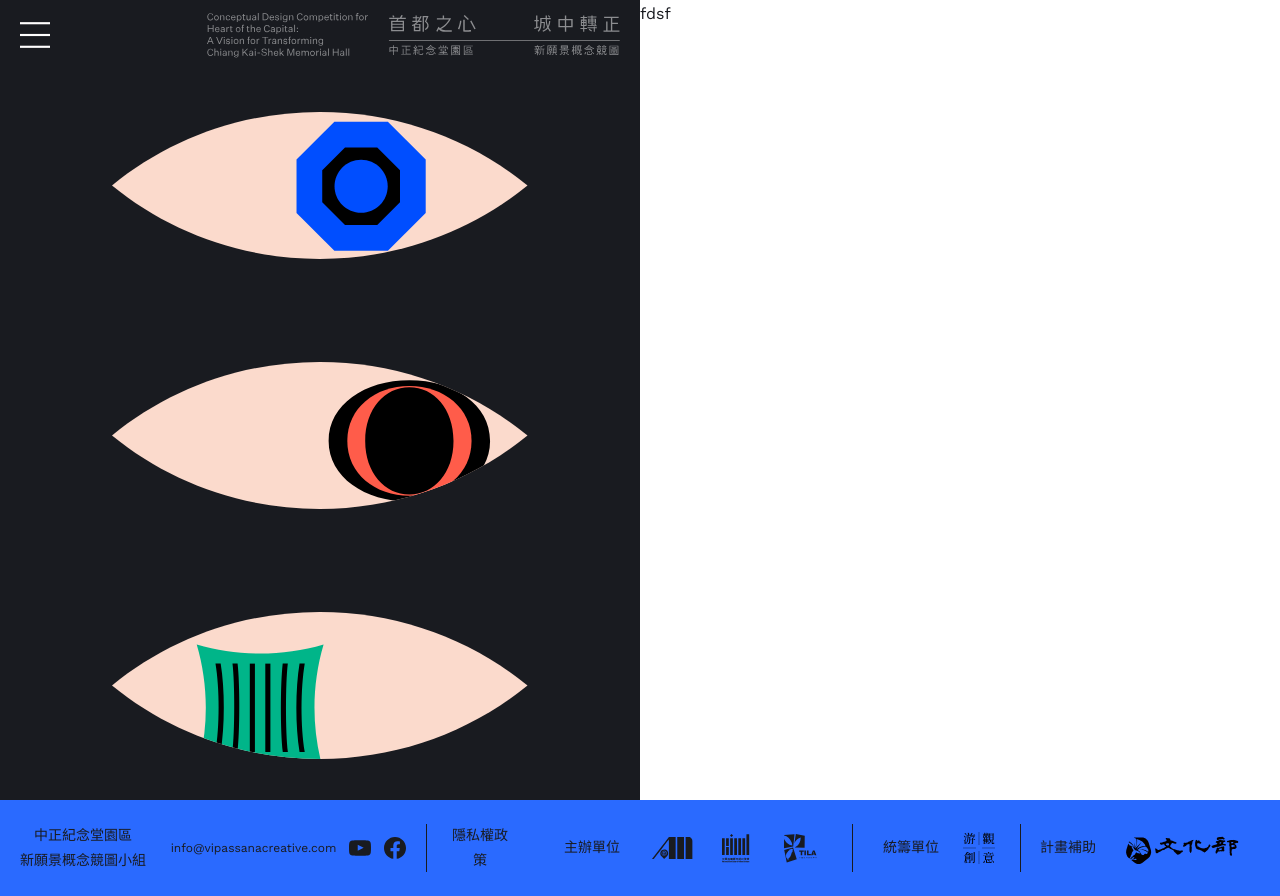
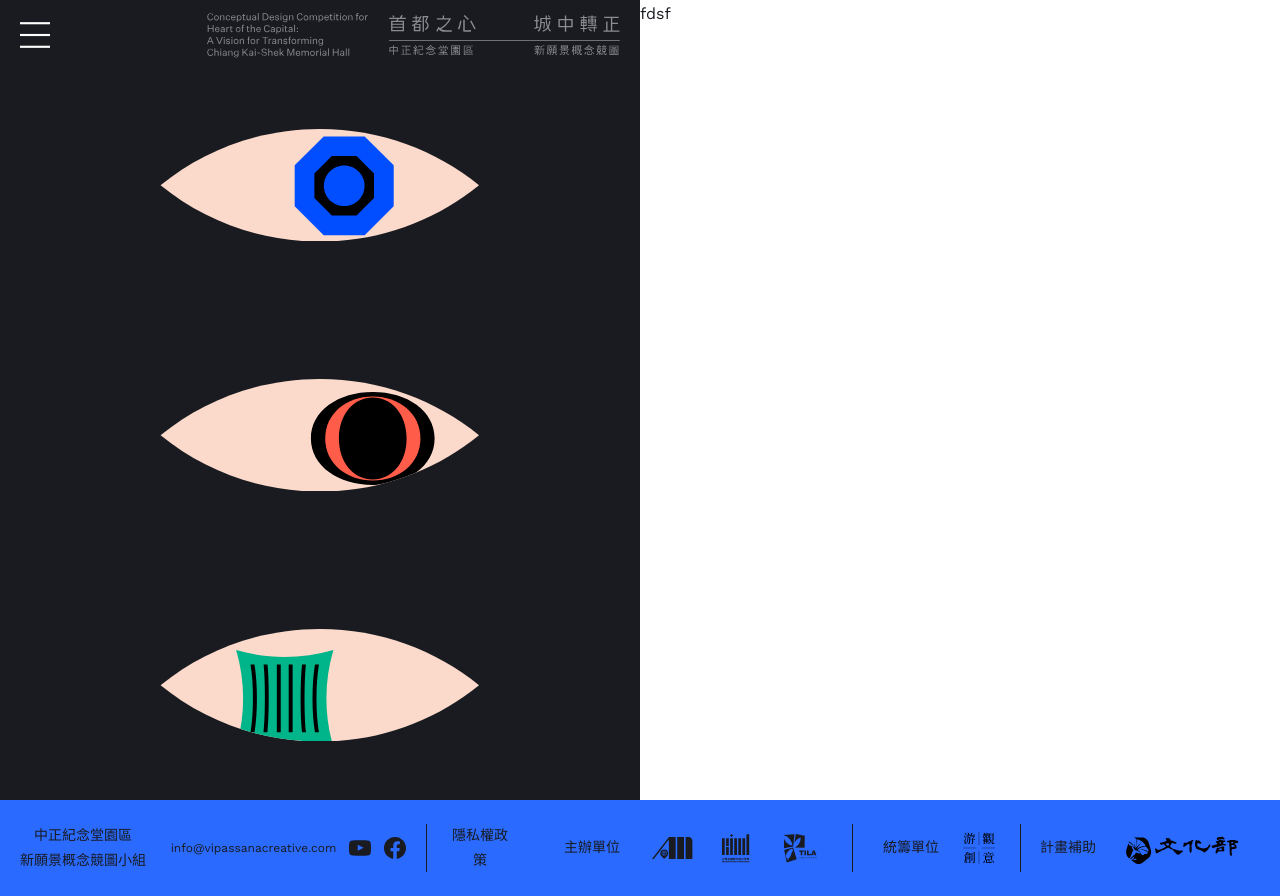
Before and after one commit to z22919456/transckspark, a Next.js app: page / in a window 1280 px wide. Built offline with nearby package versions, Linux system fonts and the light colour scheme; what tailwindcss-radix would draw is missing.

Commit message:
fix(eye): size

```diff
--- a/src/components/animates/EyeAnimate/Eye.tsx
+++ b/src/components/animates/EyeAnimate/Eye.tsx
@@ -1,9 +1,7 @@
 import { animated, useSpring } from '@react-spring/web';
 import useInterval from 'hooks/useInterval';
 import useTimeout from 'hooks/useTimeout';
-import React, {
-  Component, ReactElement, useEffect, useRef, useState,
-} from 'react';
+import React, { Component, ReactElement, useEffect, useRef, useState } from 'react';
 
 type Props = {
   ball: () => JSX.Element
@@ -77,7 +75,7 @@ export default function Eye({ ball }: Props) {
   const props = useSpring({ move, config: CONFIG });
 
   return (
-    <div className="App">
+    <div className="relative w-2/3 md:w-1/2 aspect-[2.84]">
       <svg
         xmlns="http://www.w3.org/2000/svg"
         width="416"
@@ -85,6 +83,7 @@ export default function Eye({ ball }: Props) {
         viewBox="0 0 416 147"
         fill="none"
         ref={eyeRef}
+        className="absolute w-full h-full"
       >
         <path
           d="M415.5 73.4602C359.211 27.5675 286.794 0 207.75 0C128.706 0 56.2889 27.5675 0 73.4602C56.2889 119.353 128.706 146.92 207.75 146.92C286.794 146.92 359.211 119.273 415.5 73.4602Z"
```
